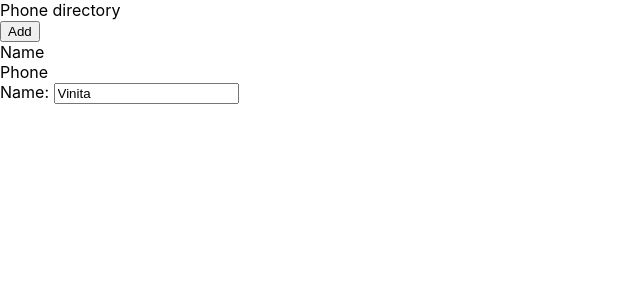
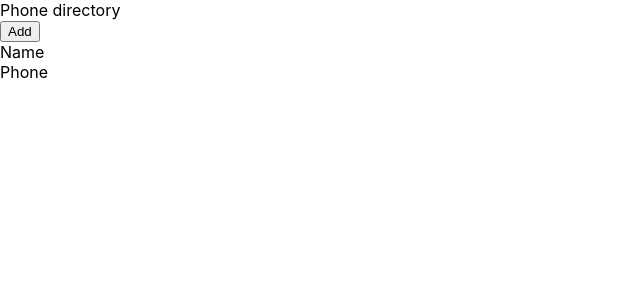
Before and after one commit to vinitagurani/phone-directory, a React (Create React App) app: page / in a window 1280 px wide. Shown: the top 300 px of the page, without its empty margins (0-640 px from the left). Built offline with nearby package versions, Linux system fonts and the light colour scheme.

Commit message:
Created ‘Header’ Component

```diff
--- a/src/App.js
+++ b/src/App.js
@@ -1,18 +1,19 @@
+// import React, {Component} from 'react';
+import Header from "./Header";
 
 function App() {
+  // let x = 1;
+  // let y = 2;
   return (
     <div> {/*one parent element*/}
-      <div className="header">
-        {/* difference in classname */}
-        Phone directory
-      </div>
+      <Header/>
       <button> Add </button>
       <div>
         <span>Name</span> <br /> {/*difference forward slash*/}
         <span>Phone</span>
       </div>
-      <label htmlFor = "name" >Name: </label>
-      <input id ="name" type="text" placeholder="Type here" defaultValue= "Vinita"></input>
+      {/* <label htmlFor = "name" >Name: </label>
+      <input id ="name" type="text" placeholder="Type here" defaultValue= {x+y}></input> */}
     </div>
   );
 }
--- /dev/null
+++ b/src/Header.js
@@ -0,0 +1,25 @@
+// import React , {Component} from 'react';
+import React from 'react';
+const Header = function () {
+    return (
+        <div className="header">
+            {/* difference in classname */}
+            Phone directory
+        </div>
+    )
+}
+// this is a functional component.
+
+// class Header extends Component{
+//     render () {
+//         return (
+//             <div className="header">
+//             Phone directory
+//         </div>
+//         )
+//     }
+// }
+// this is a class component, it is static, so we dont need it now
+
+
+export default Header;
--- a/src/index.js
+++ b/src/index.js
@@ -9,6 +9,7 @@
   <React.StrictMode>
     <App />
   </React.StrictMode>
+
 );
 
 // If you want to start measuring performance in your app, pass a function
```
